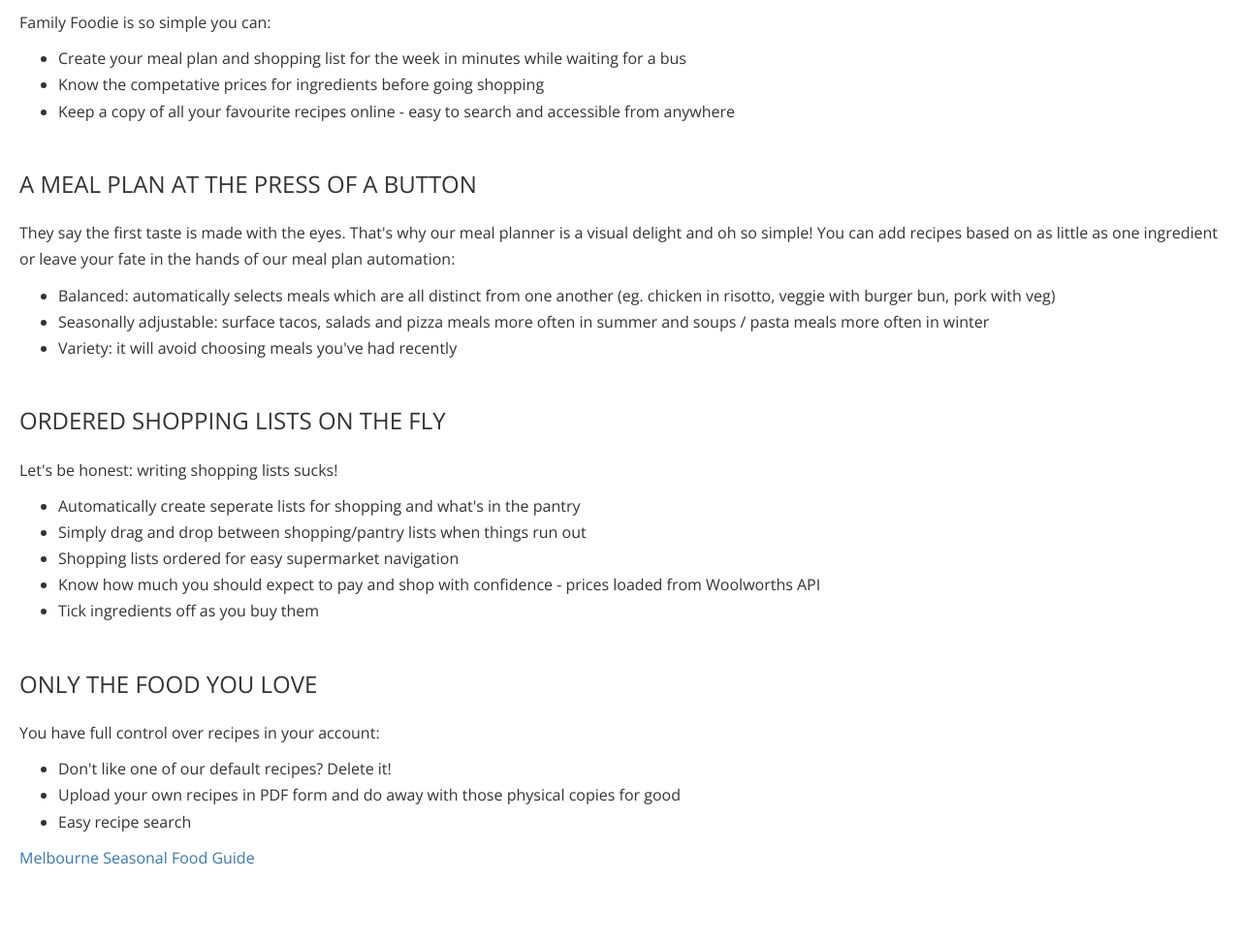
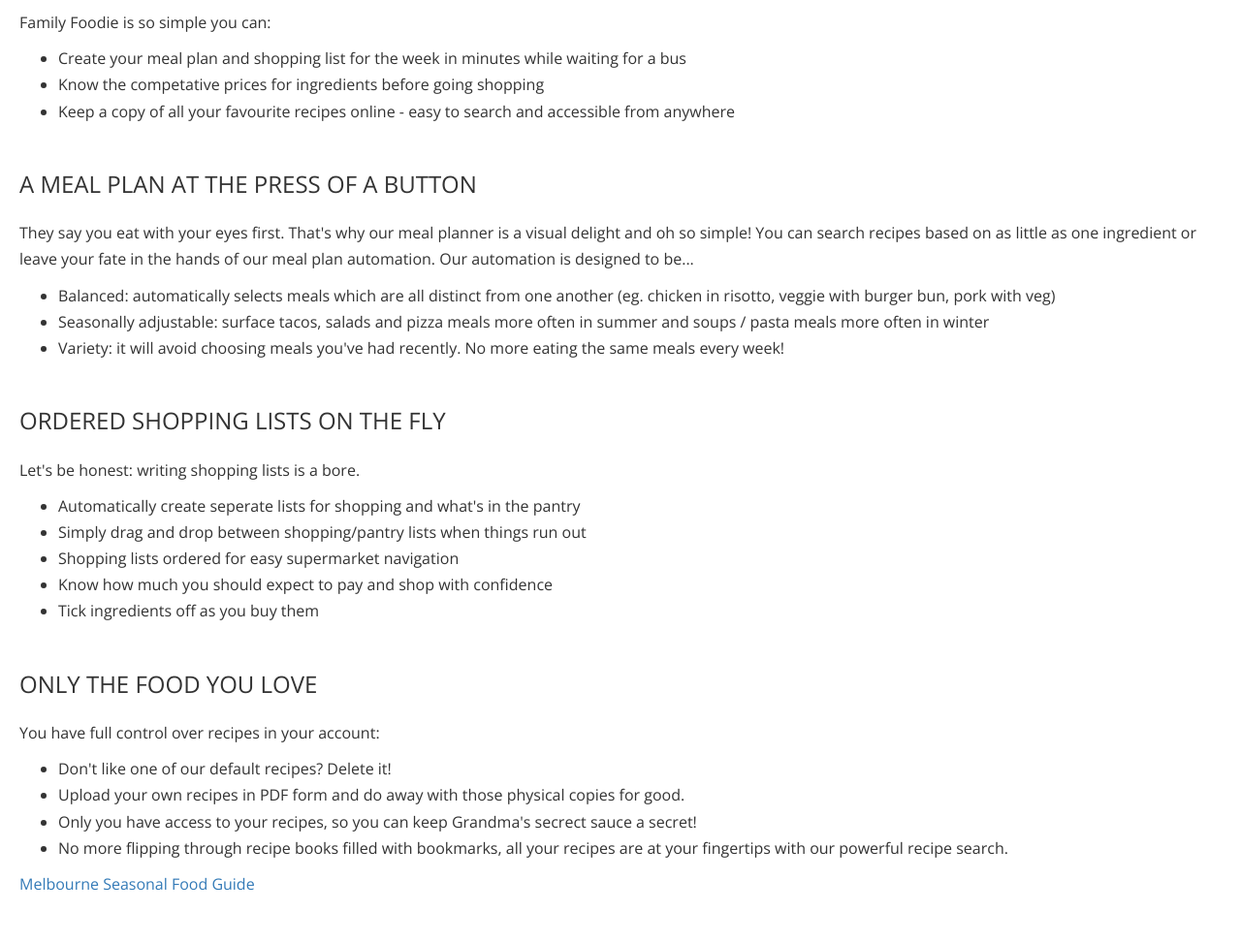
Before and after one commit to chixor/family-foodie, a Django app: template api/templates/home.html in a window 1280 px wide. Shown: the part 524-1497 px from the top of the page at 97% size. Before the commit the page ends 1416 px from the top, so only its background shows below. Run offline with Django 3.2, Linux system fonts and the light colour scheme; the template is opened without the code that fills it, so the values that code supplies are empty; some libraries are stand-ins or nearby versions.

Commit message:
copy updates to homepage

```diff
--- a/api/templates/home.html
+++ b/api/templates/home.html
@@ -20,27 +20,28 @@
         <li>Keep a copy of all your favourite recipes online - easy to search and accessible from anywhere</li>
       </ul>
       <h3>A meal plan at the press of a button</h3>
-      <p>They say the first taste is made with the eyes. That's why our meal planner is a visual delight and oh so simple! You can add recipes based on as little as one ingredient or leave your fate in the hands of our meal plan automation:</p>
+      <p>They say you eat with your eyes first. That's why our meal planner is a visual delight and oh so simple! You can search recipes based on as little as one ingredient or leave your fate in the hands of our meal plan automation. Our automation is designed to be...</p>
       <ul>
         <li>Balanced: automatically selects meals which are all distinct from one another (eg. chicken in risotto, veggie with burger bun, pork with veg)</li>
         <li>Seasonally adjustable: surface tacos, salads and pizza meals more often in summer and soups / pasta meals more often in winter</li>
-        <li>Variety: it will avoid choosing meals you've had recently</li>
+        <li>Variety: it will avoid choosing meals you've had recently. No more eating the same meals every week!</li>
       </ul>
       <h3>Ordered shopping lists on the fly</h3>
-      <p>Let's be honest: writing shopping lists sucks!</p>
+      <p>Let's be honest: writing shopping lists is a bore.</p>
       <ul>
         <li>Automatically create seperate lists for shopping and what's in the pantry</li>
         <li>Simply drag and drop between shopping/pantry lists when things run out</li>
         <li>Shopping lists ordered for easy supermarket navigation</li>
-        <li>Know how much you should expect to pay and shop with confidence - prices loaded from Woolworths API</li>
+        <li>Know how much you should expect to pay and shop with confidence</li>
         <li>Tick ingredients off as you buy them</li>
       </ul>
       <h3>Only the food you love</h3>
       <p>You have full control over recipes in your account:</p>
       <ul>
         <li>Don't like one of our default recipes? Delete it!</li>
-        <li>Upload your own recipes in PDF form and do away with those physical copies for good</li>
-        <li>Easy recipe search</li>
+        <li>Upload your own recipes in PDF form and do away with those physical copies for good.</li>
+	<li>Only you have access to your recipes, so you can keep Grandma's secrect sauce a secret!</li>
+        <li>No more flipping through recipe books filled with bookmarks, all your recipes are at your fingertips with our powerful recipe search.</li>
       </ul>
       <a
           target="_blank"
```
